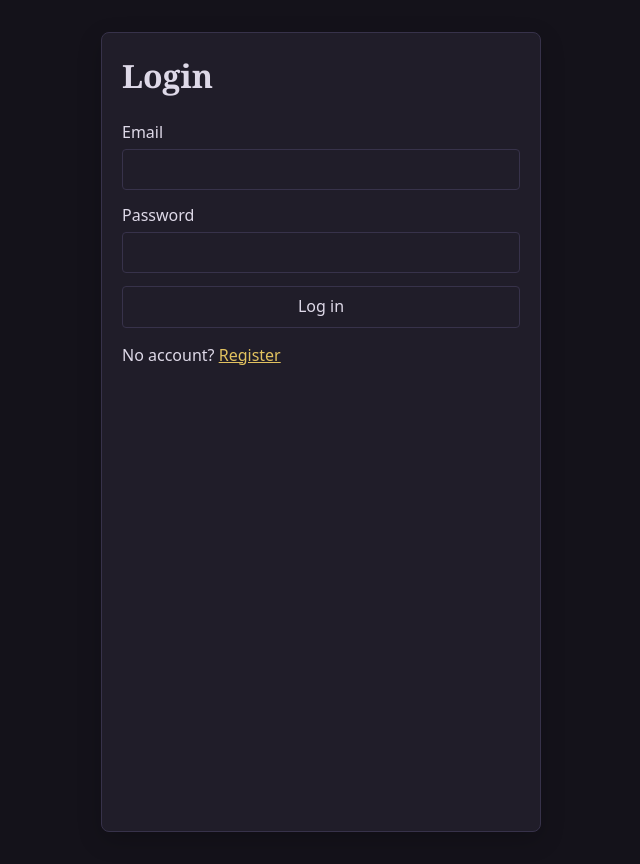
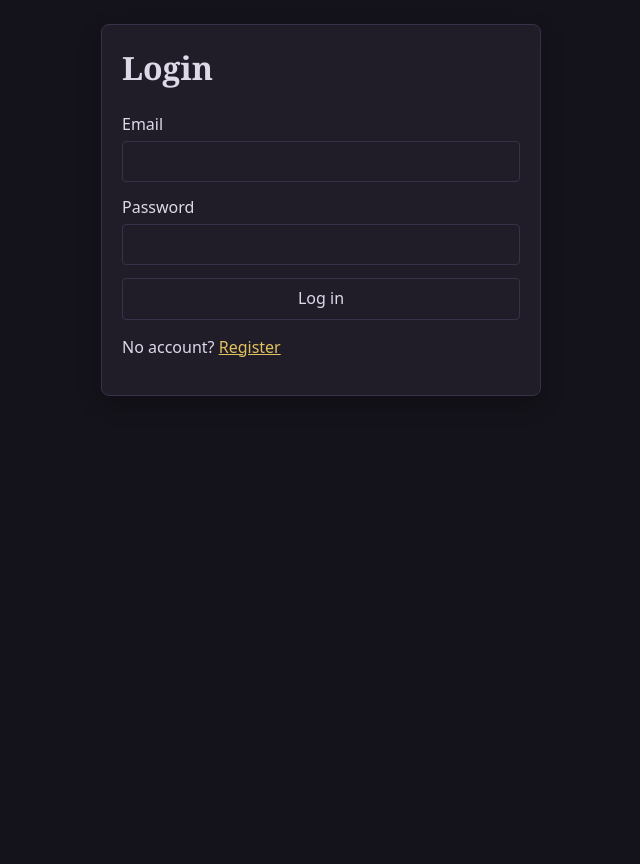
Before and after one commit to CarlosBallesteros/DarknessCaress2, a React (Vite) app in the folder client/: page /login in a window 1280 px wide. Shown: the whole page, without its empty margins (319-959 px from the left). After the commit the page ends 800 px from the top, so only its background shows below. Built offline with nearby package versions, Linux system fonts and the light colour scheme; no server answers; a web font is replaced by a local one.

Commit message:
fix(ui): keep auth pages content-sized

```diff
--- a/client/src/styles/common.css
+++ b/client/src/styles/common.css
@@ -140,14 +140,16 @@ button.primary:hover:not(:disabled),
   background: transparent;
 }
 
-.auth-page {
+main.auth-page {
   width: min(440px, 100% - 2rem);
-  margin: 2rem auto;
+  margin: 1.5rem auto;
   padding: 1.25rem;
   background: var(--ink-raised);
   border: 1px solid var(--ink-border);
   border-radius: var(--radius-md);
   box-shadow: var(--shadow-card);
+  min-height: 0;
+  height: auto;
 }
 
 .auth-page h1 {
```
Also changed, not shown: 1 other file (tests, documents, lock files or other folders).
